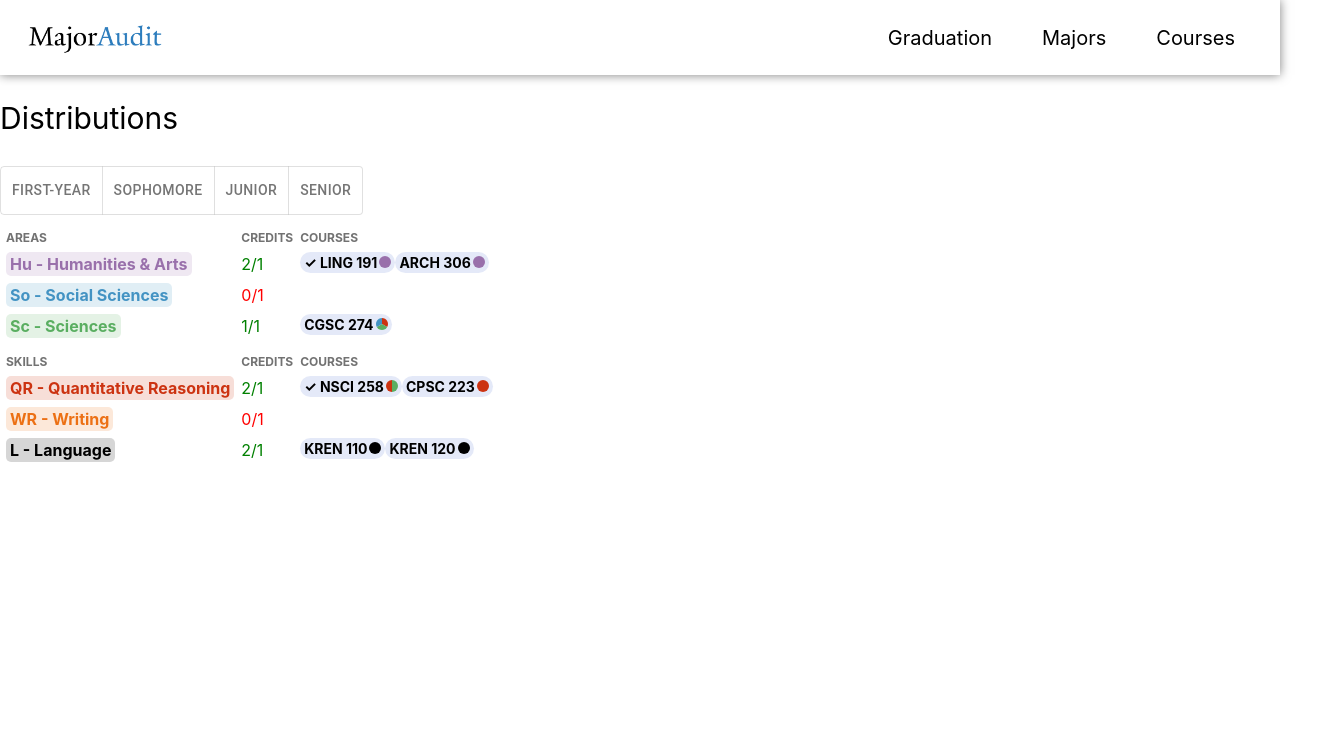
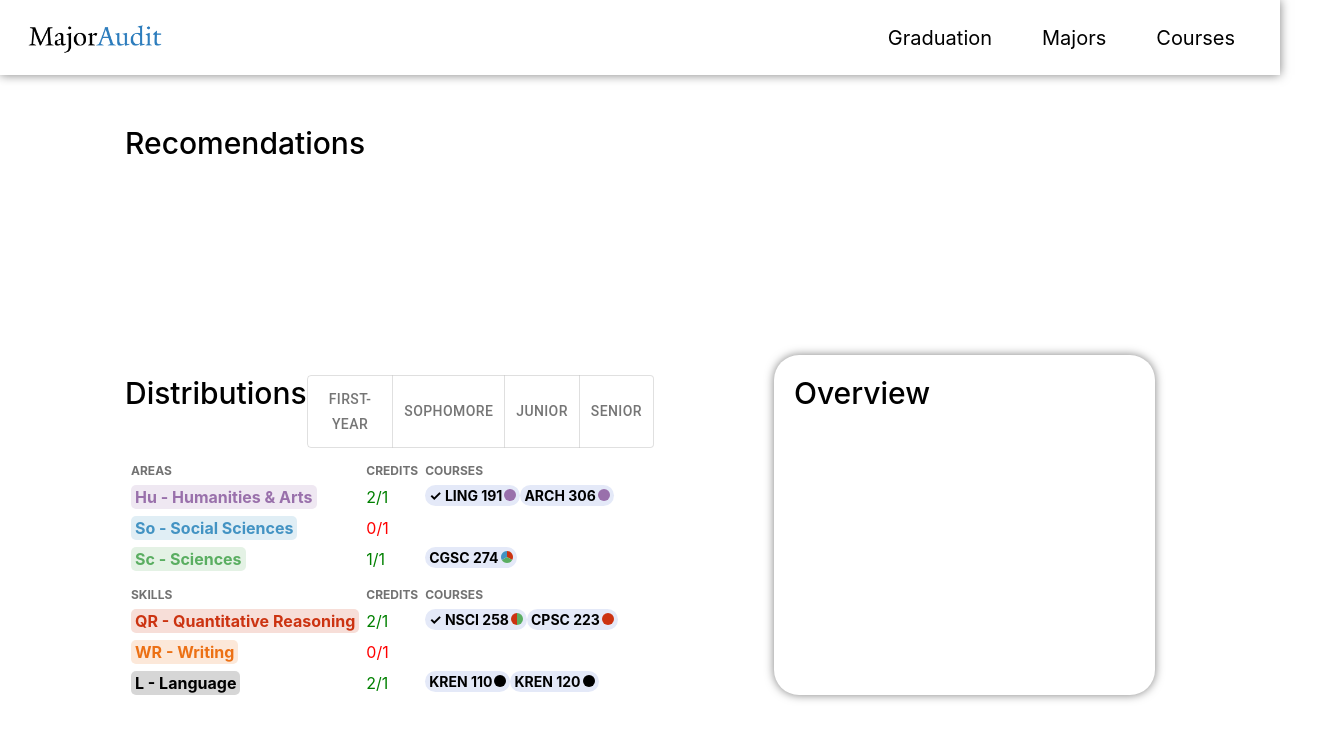
Before and after one commit to YaleComputerSociety/MajorAudit, a React (Create React App) app in the folder frontend/: page / in a window 1280 px wide. Shown: the top 740 px of the page, 1325 px wide, since content can reach past the window. Built offline with nearby package versions, Linux system fonts and the light colour scheme.

Commit message:
graduation formatting

```diff
--- a/frontend/src/pages/Graduation/Graduation.module.css
+++ b/frontend/src/pages/Graduation/Graduation.module.css
@@ -1,6 +1,26 @@
-.distributionsContainer {
-    display: flex;
-    flex-direction: column;
+
+.container {
+    /* justify-content: space-between; */
+    align-items: center;
+    padding: 25px 125px;
+}
+
+.containerRecommendations {
+    width: 1200px;
+    height: 200px;
+    margin-bottom: 30px;
+}
+
+.containerDistributions {
+    margin-right: 40px;
+}
+
+.containerOverview {
+    width: 350px;
+    height: 300px;
+    box-shadow: 0px 0px 10px rgba(0, 0, 0, 0.5);
+    border-radius: 25px;
+    padding: 20px;
 }
 
 th {
--- a/frontend/src/pages/Graduation/Graduation.tsx
+++ b/frontend/src/pages/Graduation/Graduation.tsx
@@ -5,20 +5,38 @@ import ToggleButtonGroup from "@mui/material/ToggleButtonGroup";
 import ToggleButton from "@mui/material/ToggleButton";
 import styles from "./Graduation.module.css";
 
+function GraduationRecommendations(){
+  return(
+    <div className={styles.containerRecommendations}>
+      <div style={{ fontSize: "30px", fontWeight: "500" }}>Recomendations</div>
+    </div>
+  );
+}
+
+
 export default function Graduation() {
   const [currYear, setCurrYear] = React.useState("2");
   return (
-    <div>
-      <div>
-        <p style={{ fontSize: "30px" }}>Distributions</p>
+    <div className={styles.container}>
+
+      <GraduationRecommendations/>
+
+      <div style={{ display: "flex", alignItems: "baseline" }}>
+
+        {/* Distributions and Toggle on Top of Table*/}
+        <div className={styles.containerDistributions}>
+          <div style={{ display: "flex", marginRight: "80px" }}>
+
+            <div style={{ fontSize: "30px", fontWeight: "500"  }}>Distributions</div>
             <ToggleButtonGroup color="primary" onChange={(event, newYear) => {setCurrYear(newYear);}} aria-label="Platform">
               <ToggleButton value="1">First-Year</ToggleButton>
               <ToggleButton value="2">Sophomore</ToggleButton>
               <ToggleButton value="3">Junior</ToggleButton>
               <ToggleButton value="4">Senior</ToggleButton>
             </ToggleButtonGroup>
+
           </div>
-      <div className={styles.distributionsContainer}>
+          <div style={{display: "flex", flexDirection: "column"}}>
             <DistributionTable
               year={parseInt(currYear)}
               classListHu={["LING 191", "ARCH 306"]}
@@ -30,5 +48,8 @@ export default function Graduation() {
             />
           </div>
         </div>
+        <div className={styles.containerOverview} style={{ fontSize: "30px", fontWeight: "500"  }}>Overview</div>
+      </div>
+    </div>
   );
 }
--- a/frontend/src/pages/Majors/Majors.tsx
+++ b/frontend/src/pages/Majors/Majors.tsx
@@ -14,8 +14,9 @@ export const Majors = () => {
   const [currdex, setCurrdex] = useState(0);
   const alterCurrdex = (dir: number) => {
     setCurrdex((currdex + dir + programs.length) % programs.length);
+    setCurrDegree(0);
   };
-  const seeProgram= (dir: number) => {
+  const seeProgram = (dir: number) => {
     return programs[(currdex + dir + programs.length) % programs.length];
   };
 
--- a/frontend/src/pages/Majors/components/ProgramMetadataBox.tsx
+++ b/frontend/src/pages/Majors/components/ProgramMetadataBox.tsx
@@ -1,5 +1,5 @@
 
-import React, { useState } from "react";
+import React, { useState, useEffect } from "react";
 import styles from "./../Majors.module.css";
 
 import { Button } from "react-bootstrap";
@@ -36,6 +36,10 @@ function MetadataTopshelf(degree: Degree){
 function MetadataDegree(props: {program: Program, whichDegree: number, alterCurrDegree: Function}){
 
   const [activeDegree, setActiveDegree] = useState(props.whichDegree);
+
+  useEffect(() => {
+    setActiveDegree(props.whichDegree);
+  }, [props.whichDegree]);
 
   const handleDegreeClick = (degree: number) => {
     setActiveDegree(degree);
```
Lines whose indentation alone changed are shown as unchanged.
